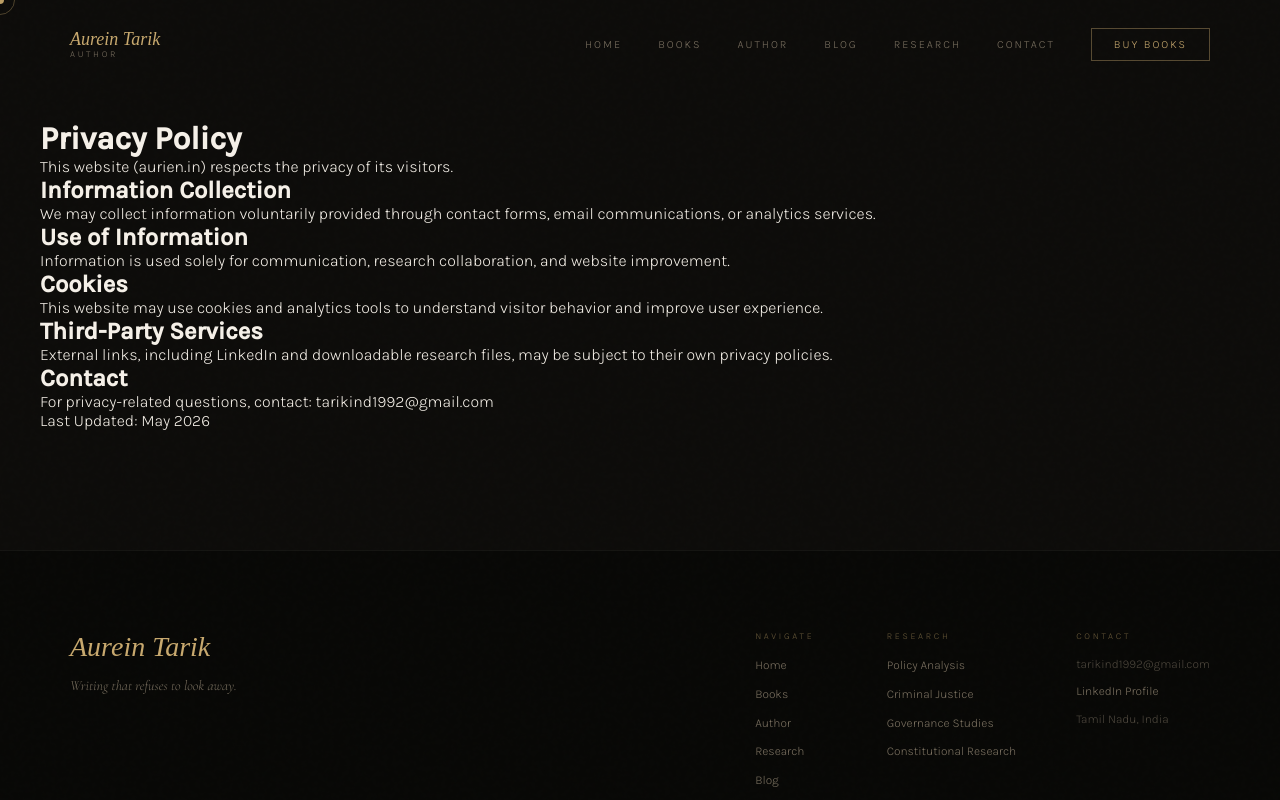
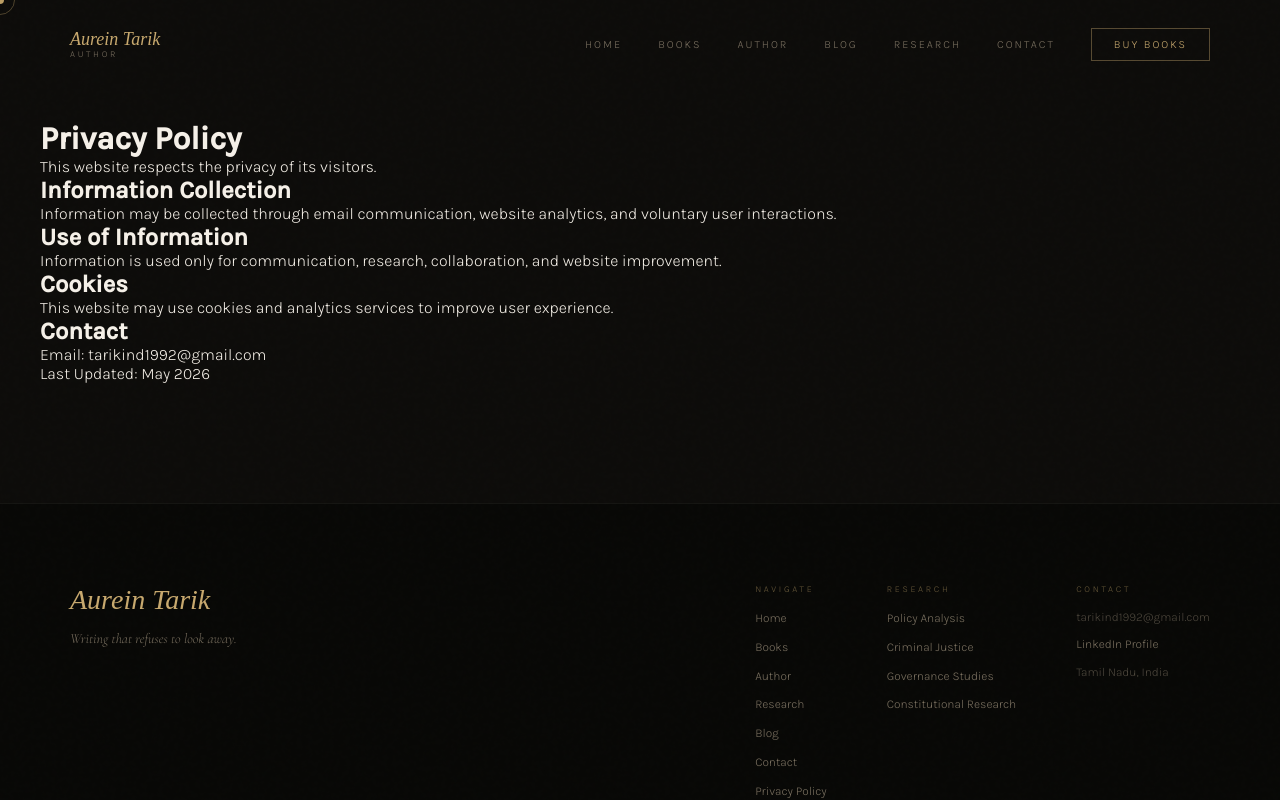
Before and after one commit to tarikarif992-aurien/aurien-site, a React (Vite) app: page /privacy in a window 1280 px wide. Shown: the top 800 px of the page. Built offline with nearby package versions, Linux system fonts and the light colour scheme; a web font is replaced by a local one.

Commit message:
Update privacy.jsx
create privacy page

```diff
--- a/src/pages/privacy.jsx
+++ b/src/pages/privacy.jsx
@@ -4,42 +4,35 @@ export default function Privacy() {
       <h1>Privacy Policy</h1>
 
       <p>
-        This website (aurien.in) respects the privacy of its visitors.
+        This website respects the privacy of its visitors.
       </p>
 
       <h2>Information Collection</h2>
       <p>
-        We may collect information voluntarily provided through contact forms,
-        email communications, or analytics services.
+        Information may be collected through email communication,
+        website analytics, and voluntary user interactions.
       </p>
 
       <h2>Use of Information</h2>
       <p>
-        Information is used solely for communication, research collaboration,
-        and website improvement.
+        Information is used only for communication, research,
+        collaboration, and website improvement.
       </p>
 
       <h2>Cookies</h2>
       <p>
-        This website may use cookies and analytics tools to understand visitor
-        behavior and improve user experience.
-      </p>
-
-      <h2>Third-Party Services</h2>
-      <p>
-        External links, including LinkedIn and downloadable research files,
-        may be subject to their own privacy policies.
+        This website may use cookies and analytics services to
+        improve user experience.
       </p>
 
       <h2>Contact</h2>
       <p>
-        For privacy-related questions, contact:
-        tarikind1992@gmail.com
+        Email: tarikind1992@gmail.com
       </p>
 
       <p>
         Last Updated: May 2026
       </p>
     </div>
-  );
+  )
 }
```
